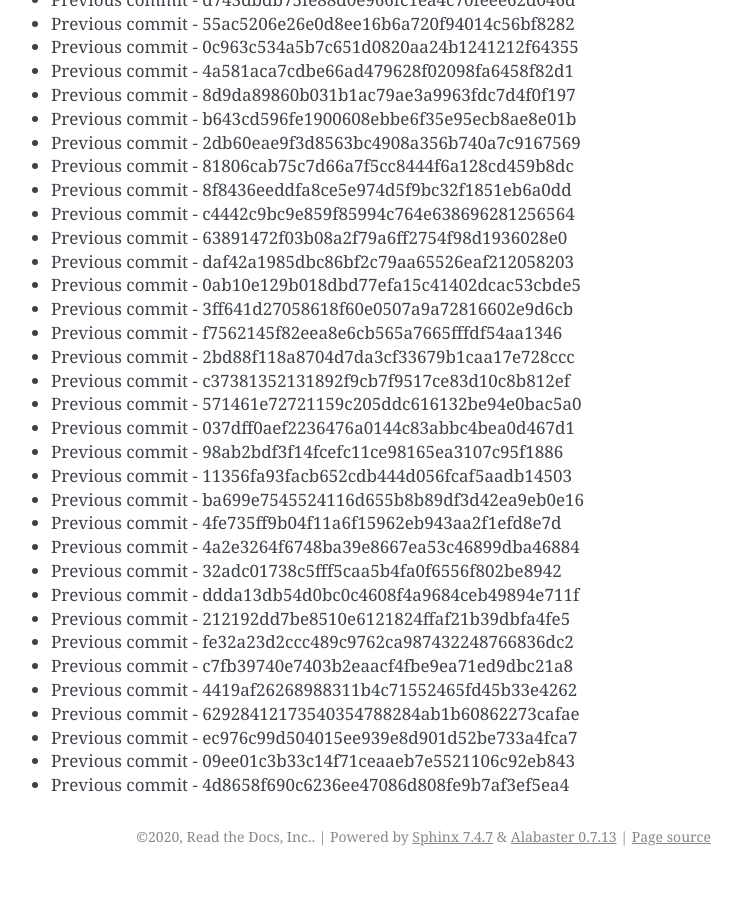
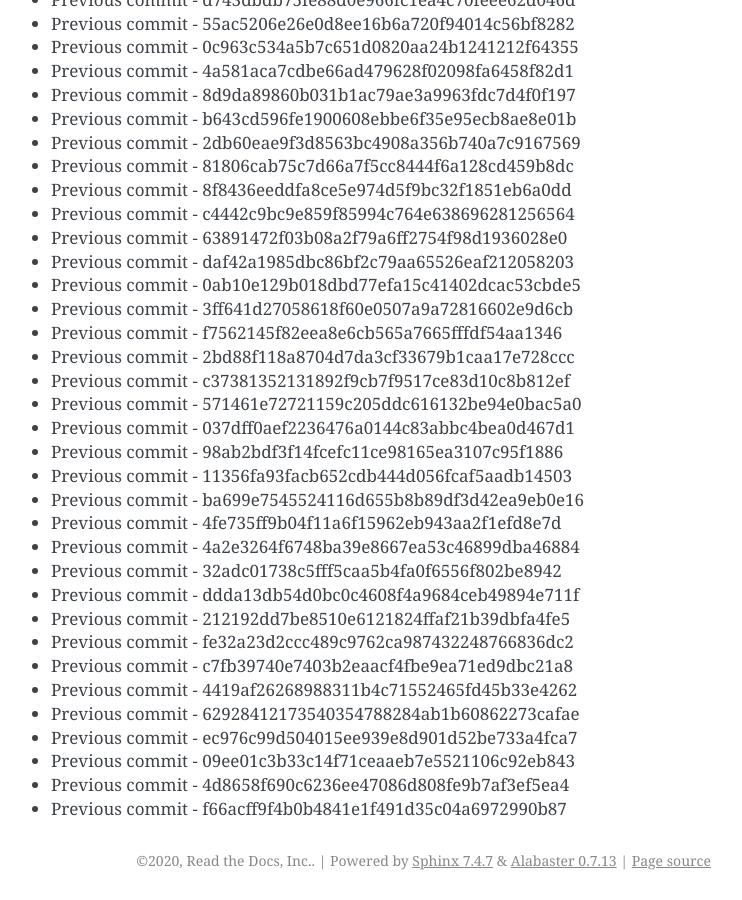
Before and after one commit to readthedocs/rtd-git-stresstest, a Sphinx documentation site: the page built from docs/updates.rst, in a window 1280 px wide and 900 px high, scrolled down 63765 px. Shown: the whole window, without its empty margins (399-1141 px from the left). Built offline with Sphinx 7.4.7, drawn with Linux system fonts in a browser that asks for light colours; before the commit the page ends 64641 px from its top, so only the background shows below that.

Commit message:
Generating commit from previous: f66acff9f4b0b4841e1f491d35c04a6972990b87

```diff
--- a/docs/updates.rst
+++ b/docs/updates.rst
@@ -2711,3 +2711,4 @@ It can be tested for any performance characteristics.
 * Previous commit - ec976c99d504015ee939e8d901d52be733a4fca7
 * Previous commit - 09ee01c3b33c14f71ceaaeb7e5521106c92eb843
 * Previous commit - 4d8658f690c6236ee47086d808fe9b7af3ef5ea4
+* Previous commit - f66acff9f4b0b4841e1f491d35c04a6972990b87
```
